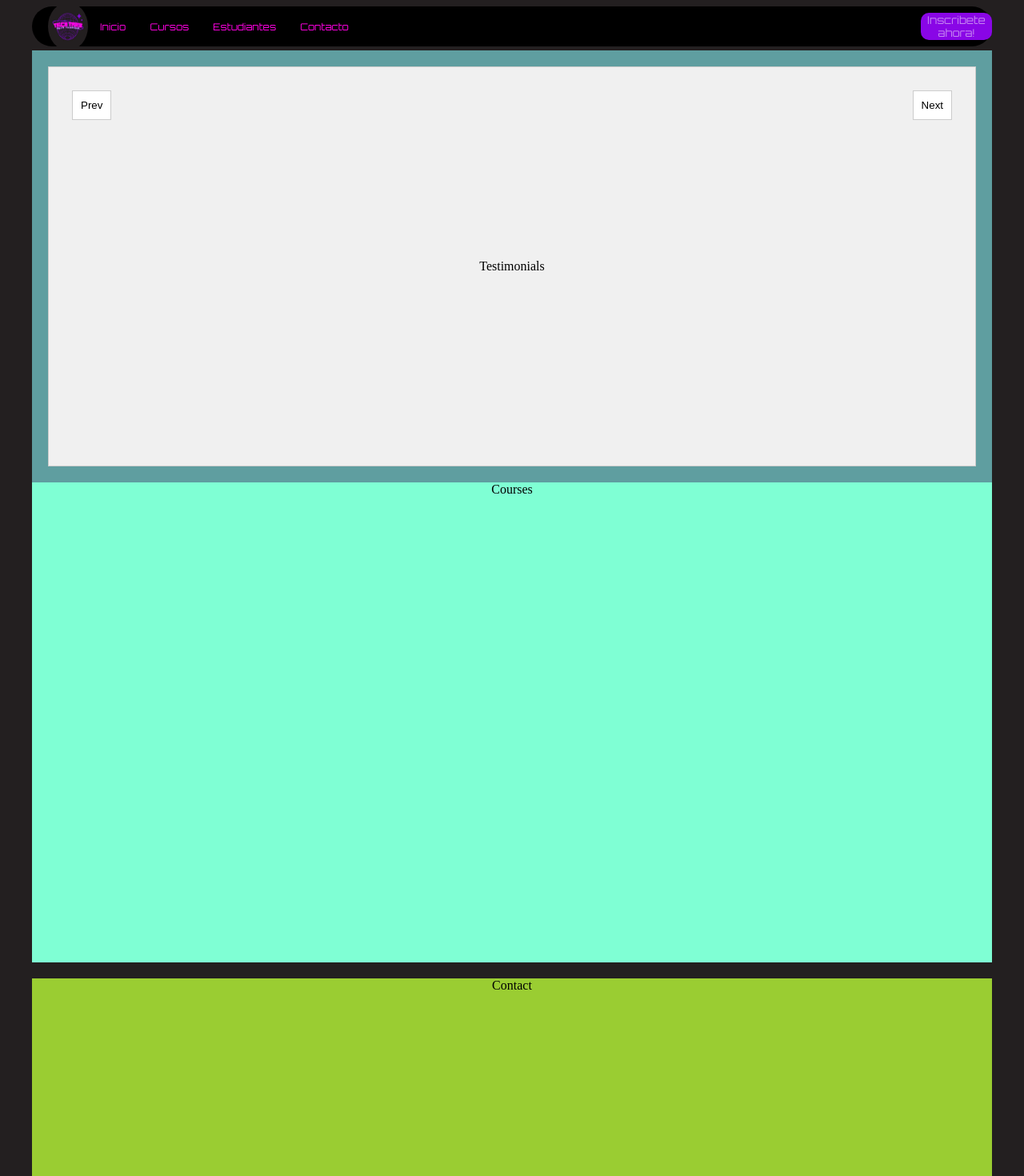
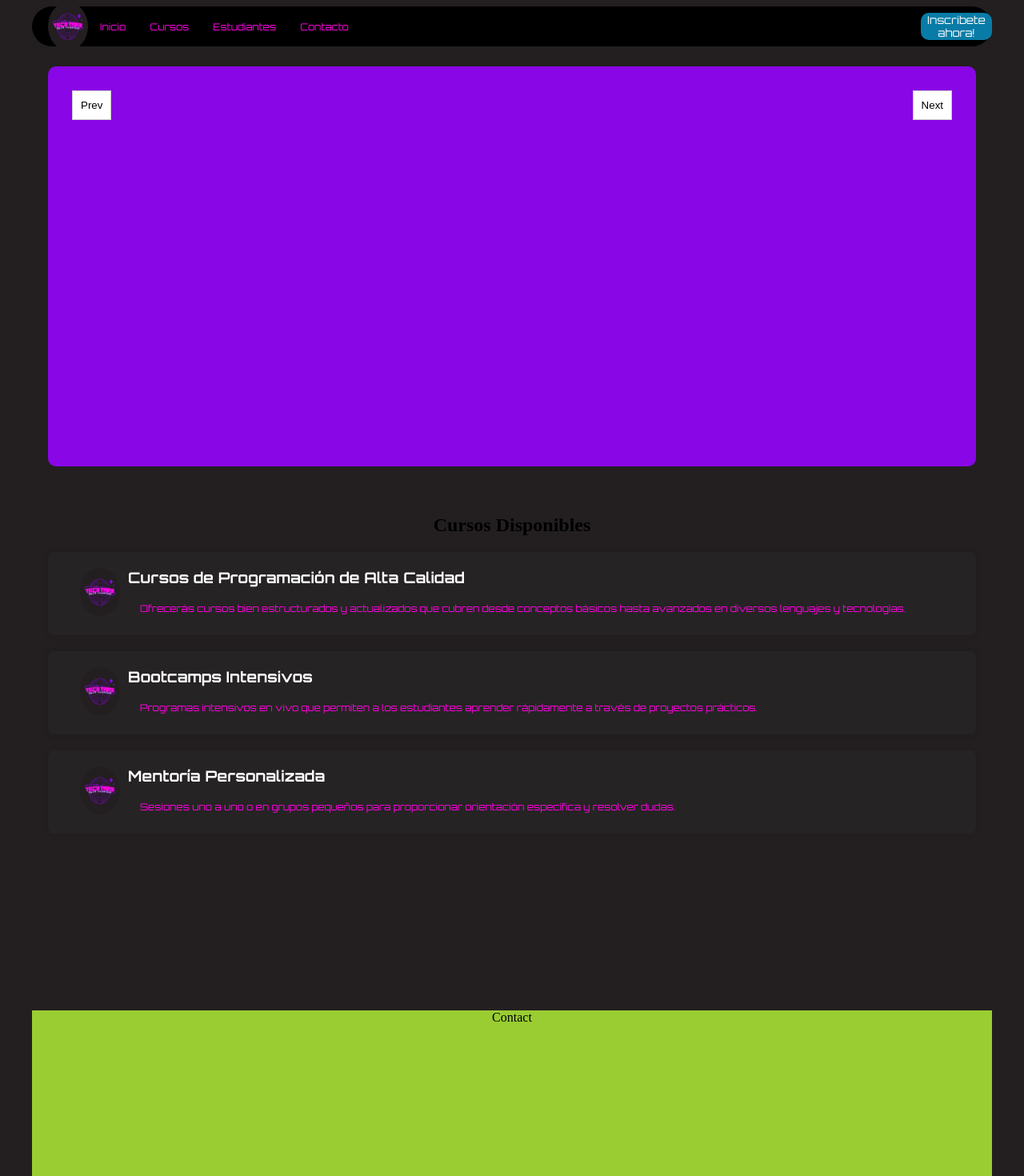
Before and after one commit to agustinibar/tech-treck, a React (Vite) app: page / in a window 1280 px wide. Shown: the top 1470 px of the page at 80% size. Built offline with nearby package versions, Linux system fonts and the light colour scheme.

Commit message:
banner and courses

```diff
--- a/src/Scenes/Banner/CTA/CallToAction.jsx
+++ b/src/Scenes/Banner/CTA/CallToAction.jsx
@@ -2,7 +2,7 @@ import styles from '../CTA/calltoaction.module.css';
 
 const CallToAction = () => {
   return (
-    <div className={styles.slide}>CallToAction</div>
+    <div className={styles.slide}></div>
   )
 }
 
--- a/src/Scenes/Banner/CTA/calltoaction.module.css
+++ b/src/Scenes/Banner/CTA/calltoaction.module.css
@@ -4,7 +4,6 @@
     display: flex;
     align-items: center;
     justify-content: center;
-    background-color: #f0f0f0;
-    border: 1px solid #ccc;
+    background-color: #087CA7;
     box-sizing: border-box;
   }
--- a/src/Scenes/Banner/Info/Info.jsx
+++ b/src/Scenes/Banner/Info/Info.jsx
@@ -2,7 +2,7 @@ import styles from '../Info/info.module.css';
 
 const Info = () => {
   return (
-    <div className={styles.slide}>Info</div>
+    <div className={styles.slide}></div>
   )
 }
 
--- a/src/Scenes/Banner/Info/info.module.css
+++ b/src/Scenes/Banner/Info/info.module.css
@@ -4,7 +4,6 @@
     display: flex;
     align-items: center;
     justify-content: center;
-    background-color: #f0f0f0;
-    border: 1px solid #ccc;
+    background-color: black;
     box-sizing: border-box;
   }
--- a/src/Scenes/Banner/Testimonials/Testimonials.jsx
+++ b/src/Scenes/Banner/Testimonials/Testimonials.jsx
@@ -2,7 +2,7 @@ import styles from '../Testimonials/testimonials.module.css';
 
 const Testimonials = () => {
   return (
-    <div className={styles.slide}>Testimonials</div>
+    <div className={styles.slide}></div>
   )
 }
 
--- a/src/Scenes/Banner/Testimonials/testimonials.module.css
+++ b/src/Scenes/Banner/Testimonials/testimonials.module.css
@@ -4,7 +4,6 @@
     display: flex;
     align-items: center;
     justify-content: center;
-    background-color: #f0f0f0;
-    border: 1px solid #ccc;
+    background-color: #8906E6;
     box-sizing: border-box;
   }
--- a/src/Scenes/Banner/banner.module.css
+++ b/src/Scenes/Banner/banner.module.css
@@ -3,7 +3,6 @@
     align-items: center;
     justify-content: center;
     position: relative;
-    background-color: cadetblue;
   }
   .navButtonP {
     background-color: #fff;
@@ -30,4 +29,6 @@
     overflow: hidden;
     position: relative;
     margin: 20px;
+    background-color: #8906E6;
+    border-radius: 10px;
   }
--- a/src/Scenes/Courses/Courses.jsx
+++ b/src/Scenes/Courses/Courses.jsx
@@ -1,8 +1,40 @@
 import styles from './courses.module.css';
+import logo from '../../assets/logoTech.jpg';
 
 const Courses = () => {
+  const coursesData = [
+    {
+      title: "Cursos de Programación de Alta Calidad",
+      description: "Ofrecerás cursos bien estructurados y actualizados que cubren desde conceptos básicos hasta avanzados en diversos lenguajes y tecnologías."
+    },
+    {
+      title: "Bootcamps Intensivos",
+      description: "Programas intensivos en vivo que permiten a los estudiantes aprender rápidamente a través de proyectos prácticos."
+    },
+    {
+      title: "Mentoría Personalizada",
+      description: "Sesiones uno a uno o en grupos pequeños para proporcionar orientación específica y resolver dudas."
+    }
+  ];
   return (
-    <div className={styles.courses}>Courses</div>
+    <div className={styles.courses}>
+    <h2>Cursos Disponibles</h2>
+    <div className={styles.courseList}>
+      {coursesData.map((course, index) => (
+        <>
+        <div key={index} className={styles.courseCard}>
+          <div className={styles.imgCourse}>
+          <img src={logo} alt="logo" />
+          </div>
+          <div className={styles.infoCourses}>
+          <h3>{course.title}</h3>
+          <p>{course.description}</p>
+          </div>
+        </div>
+        </>
+      ))}
+    </div>
+  </div>
   )
 }
 
--- a/src/Scenes/Courses/courses.module.css
+++ b/src/Scenes/Courses/courses.module.css
@@ -1,6 +1,42 @@
 .courses{
     margin: 0 auto;
-    background-color: aquamarine;
     width: cover;
     height: 600px;
+    padding: 20px;
+    background-color:  #231F20;
 }
+
+  .courseList {
+    display: flex;
+    flex-direction: column;
+    gap: 20px;
+  }
+
+  .courseCard {
+    background-color:  #2e2b2c5d;
+    padding: 20px;
+    border-radius: 8px;
+    box-shadow: 0 0 10px rgba(0, 0, 0, 0.1);
+    display: flex;
+  }
+
+  .courseCard h3 {
+    margin-top: 0;
+    color: white;
+  }
+
+  .courseCard p {
+    margin-bottom: 0;
+    margin-top: 0;
+  }
+ .infoCourses{
+    display: flex;
+    flex-direction: column;
+    justify-content: start;
+    align-items: start;
+    margin-left: 10px;
+    font-family: "Orbitron", sans-serif;
+    font-optical-sizing: auto;
+    /* font-weight: bolder; */
+    font-style: normal;
+}
--- a/src/components/Navbar/navbar.module.css
+++ b/src/components/Navbar/navbar.module.css
@@ -25,9 +25,9 @@ img{
 }
 
 .navbarButton{
-    background-color: #8906E6;
+    background-color: #087CA7;
     border-radius: 10px;
-    color: #C484F1;
+    color: white;
     font-family: "Orbitron", sans-serif;
     font-optical-sizing: auto;
     /* font-weight: bolder; */
@@ -39,5 +39,5 @@ img{
 }
 .navbarButton:hover{
     transform: scale(1.1);
-    box-shadow: 0 0 10px #FF00E2, 0 0 20px #FF00E2, 0 0 30px #FF00E2;
+    /* box-shadow: 0 0 10px #FF00E2, 0 0 20px #FF00E2, 0 0 30px #FF00E2; */
 }
```
